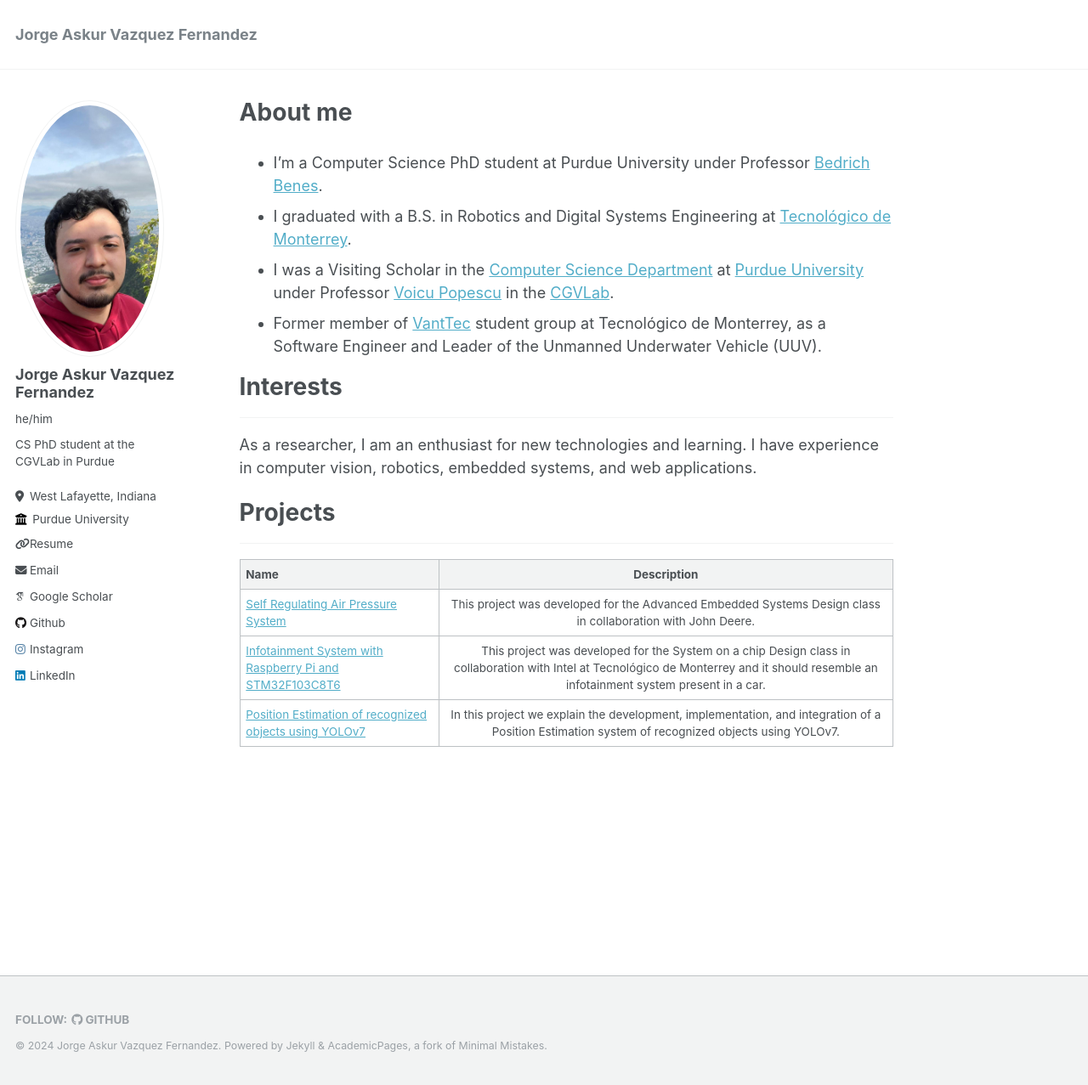
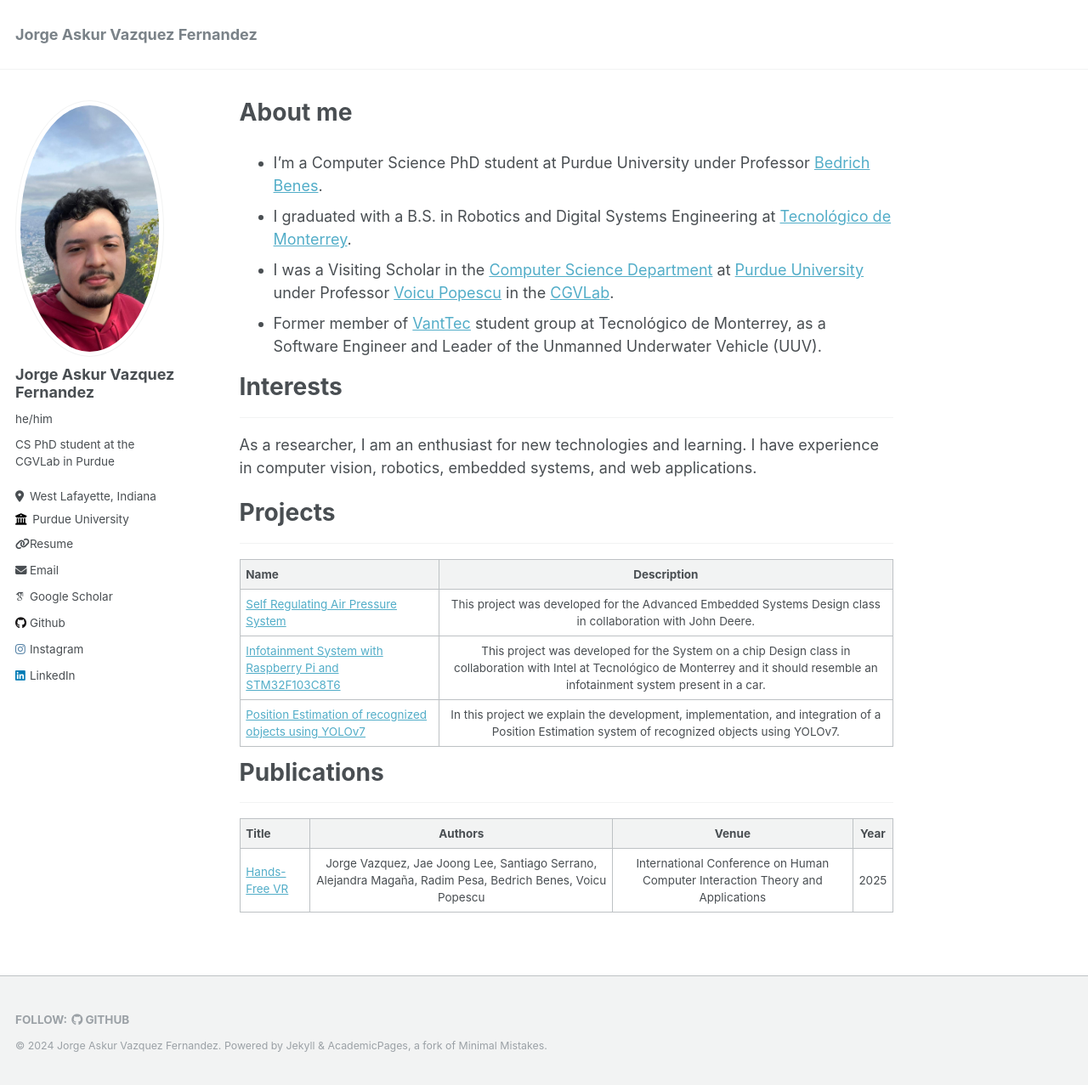
Before and after one commit to JorgeAskur/jorgeaskur.github.io, a Jekyll site: the page built from _pages/about.md, in a window 1280 px wide and 1277 px high. Shown: the whole window at 85% size. Built offline with Jekyll 4.4.1, drawn with Linux system fonts in a browser that asks for light colours; some web fonts are replaced.

Commit message:
Update about.md

```diff
--- a/_pages/about.md
+++ b/_pages/about.md
@@ -26,3 +26,10 @@ As a researcher, I am an enthusiast for new technologies and learning. I have ex
 | [Infotainment System with Raspberry Pi and STM32F103C8T6](https://github.com/JorgeAskur/RPi-Infotainment-System)  | This project was developed for the System on a chip Design class in collaboration with Intel at Tecnológico de Monterrey and it should resemble an infotainment system present in a car.   |
 |-------------------|
 | [Position Estimation of recognized objects using YOLOv7](https://github.com/JorgeAskur/PinholeCamera)  | In this project we explain the development, implementation, and integration of a Position Estimation system of recognized objects using YOLOv7.   |
+
+# Publications
+----------
+
+| Title | Authors | Venue | Year |
+|:--------|:-------:|:-------:|:-------:|
+| [Hands-Free VR](https://arxiv.org/abs/2402.15083) | Jorge Vazquez, Jae Joong Lee, Santiago Serrano, Alejandra Magaña, Radim Pesa, Bedrich Benes, Voicu Popescu | International Conference on Human Computer Interaction Theory and Applications | 2025
```
